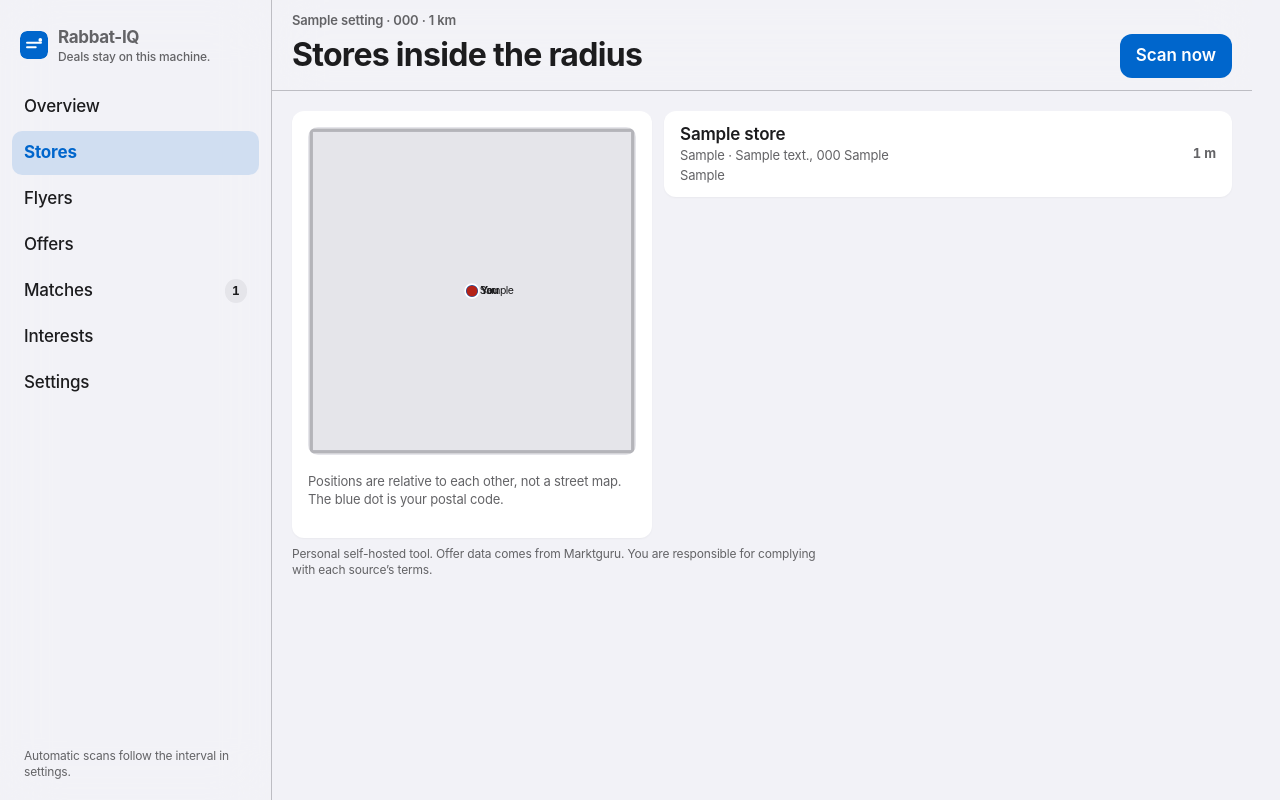
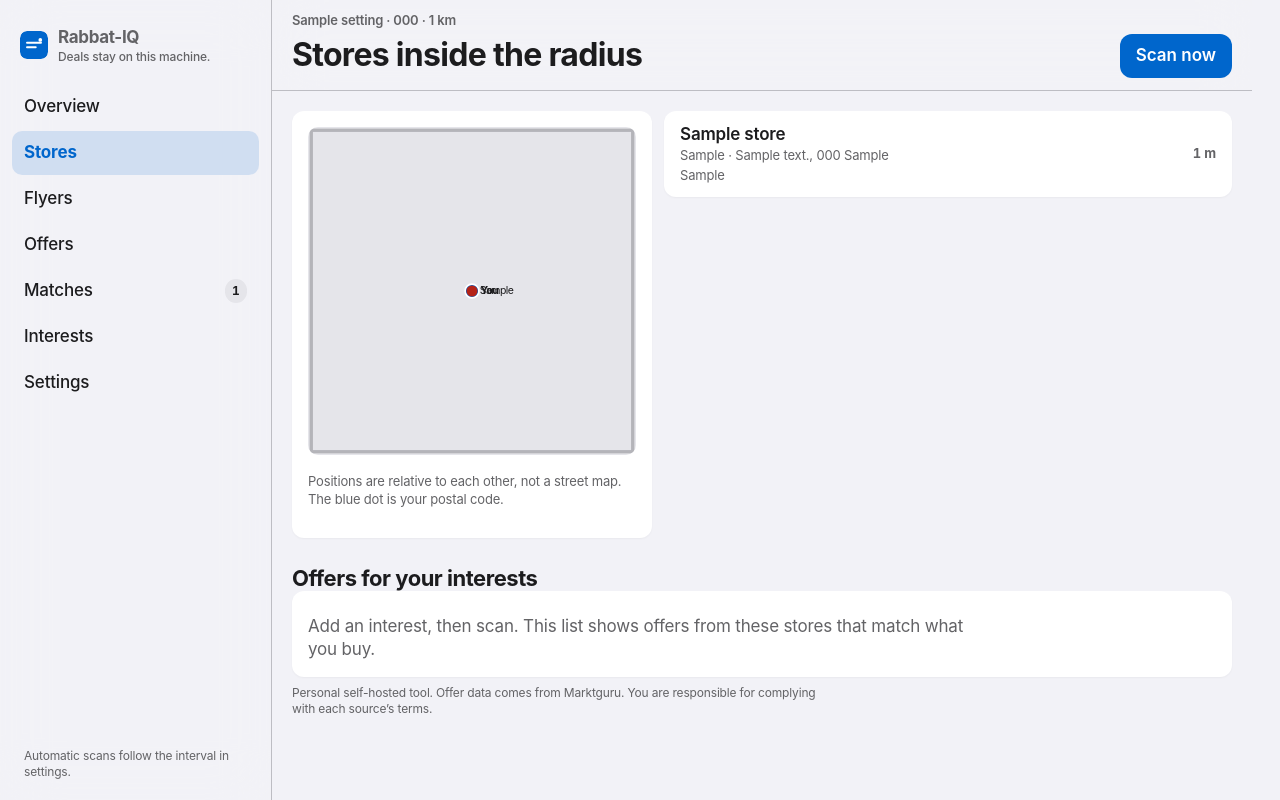
Before and after one commit to ChrisKariofyllis/Rabbat-IQ, a FastAPI app: page /stores in a window 1280 px wide. Run offline with FastAPI, Linux system fonts and the light colour scheme; tables that the repository leaves empty hold one stand-in row (values such as "Sample post").

Commit message:
Filter store offers by chain and interest.

```diff
--- a/app/web/templates/deal.html
+++ b/app/web/templates/deal.html
@@ -20,7 +20,7 @@
   <p class="hint">{{ deal.reference_price }} / {{ deal.unit }}</p>
   {% endif %}
   {% if deal.interest %}
-  <p class="why"><span>{{ deal.interest }}</span> · {{ deal.confidence }} · {{ deal.reason }}</p>
+  <p class="why"><span>{{ deal.interest }}</span>{% if deal.confidence %} · {{ deal.confidence }}{% endif %}{% if deal.reason %} · {{ deal.reason }}{% endif %}</p>
   {% endif %}
   {% if deal.store_name and deal.store_name != deal.chain %}
   <p class="hint">{{ deal.store_name }}</p>
--- a/app/web/templates/stores.html
+++ b/app/web/templates/stores.html
@@ -2,6 +2,19 @@
 {% block title %}Stores · Rabbat-IQ{% endblock %}
 {% block heading %}Stores inside the radius{% endblock %}
 {% block content %}
+{% if chains %}
+<form class="filter-bar" method="get" action="/stores">
+  <label for="store">Offers at
+    <select id="store" name="store">
+      <option value="">All stores</option>
+      {% for chain in chains %}
+      <option value="{{ chain }}" {% if selected_store == chain %}selected{% endif %}>{{ chain }}</option>
+      {% endfor %}
+    </select>
+  </label>
+  <button type="submit">Show</button>
+</form>
+{% endif %}
 {% if stores %}
 {% if has_map %}
 <section class="map-layout">
@@ -46,6 +59,20 @@
   {% endfor %}
 </ul>
 {% endif %}
+<section>
+  <h2>Offers for your interests{% if selected_store %} at {{ selected_store }}{% endif %}</h2>
+  {% if store_offers %}
+  <div class="cards">
+    {% for deal in store_offers %}
+    {% include "deal.html" %}
+    {% endfor %}
+  </div>
+  {% elif not has_interests %}
+  <div class="empty"><p>Add an interest, then scan. This list shows offers from these stores that match what you buy.</p></div>
+  {% else %}
+  <div class="empty"><p>No saved offers match your interests{% if selected_store %} at {{ selected_store }}{% endif %}. A new scan fills this in.</p></div>
+  {% endif %}
+</section>
 {% else %}
 <div class="empty">
   <h2>No stores saved</h2>
```
Also changed, not shown: tests/test_web.py (+28 -0 lines).
